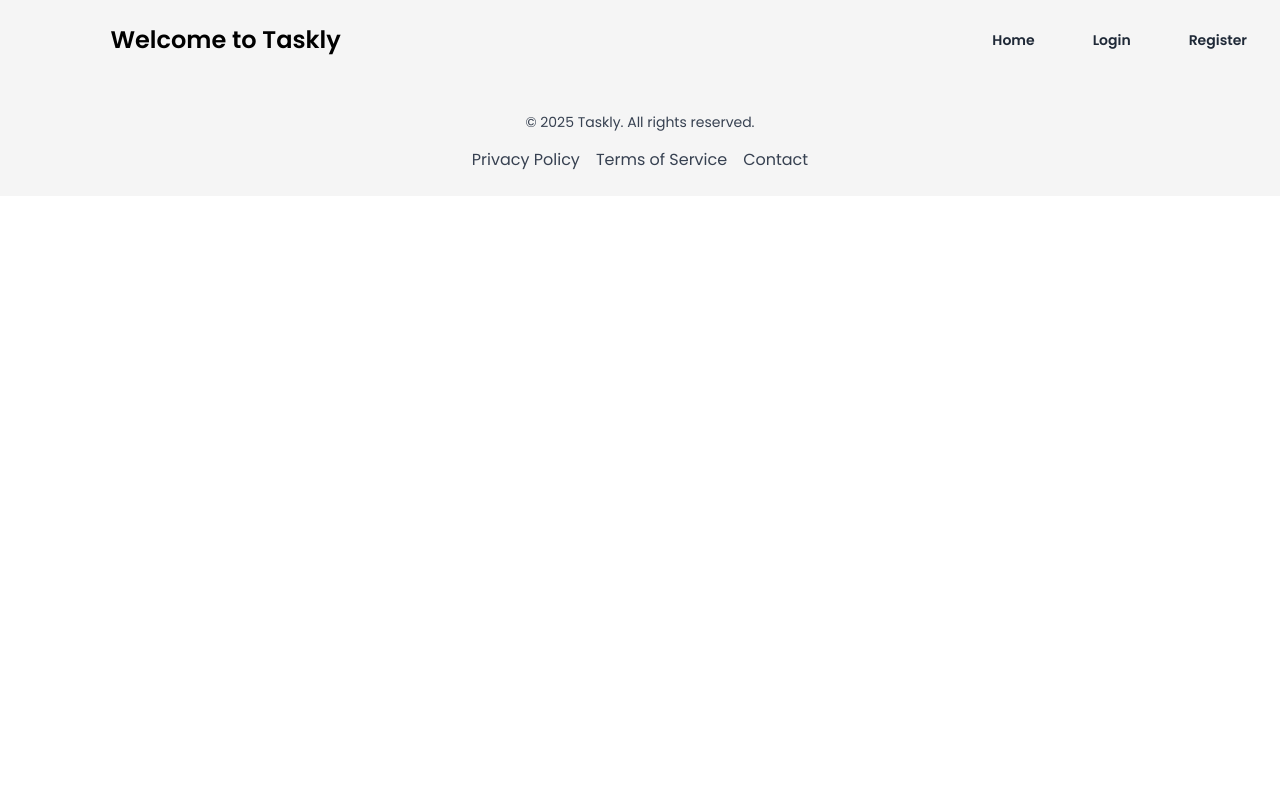
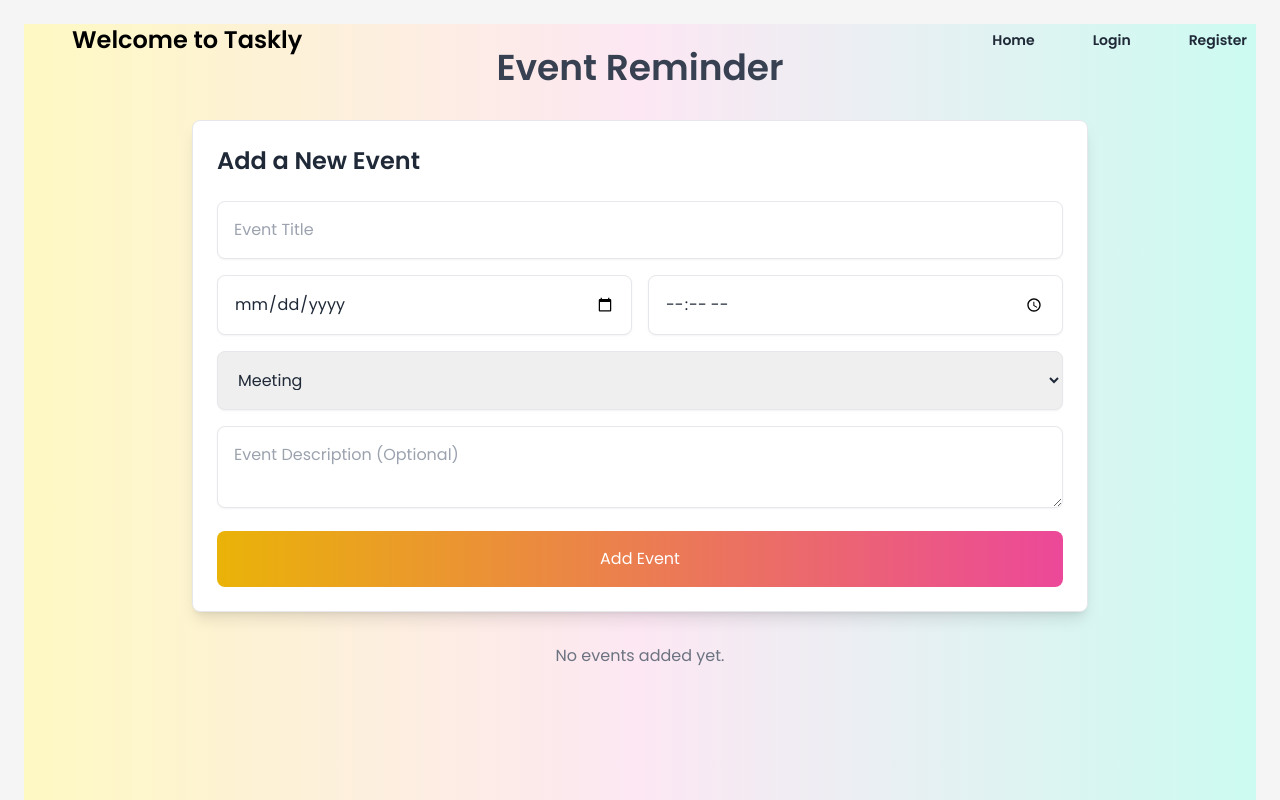
Before and after one commit to EnidaHebib/ToDo_app, a React (Vite) app in the folder frontend/: page /event-reminder in a window 1280 px wide. Shown: the top 800 px of the page. Built offline with nearby package versions, Linux system fonts and the light colour scheme.

Commit message:
addedFeatures

```diff
--- a/frontend/src/App.jsx
+++ b/frontend/src/App.jsx
@@ -7,7 +7,9 @@ import Register from "./pages/Register";
 import TaskForm from "./components/TaskForm";
 import UpdateTask from "./components/UpdateTask";
 import CalendarView from "./pages/CalendarView";
-import Notepad from "./pages/Notepad"; // Import Notepad
+import Notepad from "./pages/Notepad";
+import EventReminder from "./pages/EventReminder";
+import Personal from "./pages/Personal"; // Import Personal.jsx here
 import Footer from "./components/Footer";
 
 function App() {
@@ -34,7 +36,9 @@ function App() {
           <Route path="/add-task" element={<TaskForm />} />
           <Route path="/update-task/:id" element={<UpdateTask />} />
           <Route path="/calendar" element={<CalendarView />} />
-          <Route path="/notepad" element={<Notepad />} /> {/* Notepad route added */}
+          <Route path="/notepad" element={<Notepad />} />
+          <Route path="/event-reminder" element={<EventReminder />} />
+          <Route path="/personal" element={<Personal />} /> {/* Add the route for Personal.jsx */}
         </Routes>
       </div>
       <Footer />
--- a/frontend/src/components/Nav.jsx
+++ b/frontend/src/components/Nav.jsx
@@ -33,13 +33,13 @@ const Nav = () => {
   };
 
   return (
-    <nav className="bg-transparent text-gray-800 p-4 font-sans fixed w-full top-0 left-0 z-10">
+    <nav className="bg-transparent text-gray-800 p-4 font-sans w-full top-0 left-0 z-10 fixed">
       <div className="container mx-auto flex justify-between items-center">
-        <h1 className="text-2xl font-cursive font-semibold" style={{ marginLeft: '2.5cm', color: 'black' }}>
+        <h1 className="text-2xl font-cursive font-semibold" style={{ marginLeft: '3.5rem', color: 'black' }}>
           {user ? `Hello, ${user.name}` : "Welcome to Taskly"}
         </h1>
 
-        <div className="space-x-6">
+        <div className="space-x-6 ml-auto">
           <Link to="/" className="btn btn-ghost hover:bg-hover">Home</Link>
           {user ? (
             <>
--- a/frontend/src/components/TaskBoard.jsx
+++ b/frontend/src/components/TaskBoard.jsx
@@ -151,7 +151,7 @@ const TaskBoard = () => {
 
   return (
     <div className="p-6 flex flex-col items-center">
-      <h1 className="text-3xl font-bold mb-6">Notepad</h1>
+      <h1 className="text-3xl font-bold mb-4">Notepad</h1> {/* Adjusted margin-bottom */}
       <div className="flex justify-center gap-6 w-full max-w-5xl">
         {renderColumn("To Start", "bg-gray-100")}
         {renderColumn("In Progress", "bg-yellow-100")}
--- a/frontend/src/components/TaskForm.jsx
+++ b/frontend/src/components/TaskForm.jsx
@@ -4,77 +4,107 @@ const TaskForm = () => {
   const [taskTitle, setTaskTitle] = useState("");
   const [taskDescription, setTaskDescription] = useState("");
   const [taskDueDate, setTaskDueDate] = useState("");
-  const [tasks, setTasks] = useState([]); // Store tasks in local state
+  const [taskPriority, setTaskPriority] = useState("medium");
+  const [tasks, setTasks] = useState([]);
 
   const handleSubmit = (e) => {
     e.preventDefault();
-    // Add task to state
     const newTask = {
       title: taskTitle,
       description: taskDescription,
       dueDate: taskDueDate,
-      id: Date.now(), // Unique id for each task (you can use a database in the future)
+      priority: taskPriority,
+      id: Date.now(),
     };
     setTasks([...tasks, newTask]);
-    // Clear the input fields
     setTaskTitle("");
     setTaskDescription("");
     setTaskDueDate("");
+    setTaskPriority("medium");
   };
 
   return (
-    <div className="w-full max-w-lg mx-auto p-6">
-      <h2 className="text-xl mb-4">Add New Task</h2>
-      <form onSubmit={handleSubmit} className="space-y-4">
+    <div className="w-full max-w-3xl mx-auto p-6 bg-white rounded-lg shadow-lg">
+      <h2 className="text-2xl font-semibold mb-6 text-center text-gray-700">Create New Task</h2>
+
+      <form onSubmit={handleSubmit} className="space-y-6">
         <div>
-          <label htmlFor="title" className="block">Task Title</label>
+          <label htmlFor="title" className="text-lg text-gray-700">Task Title</label>
           <input
             type="text"
             id="title"
             value={taskTitle}
             onChange={(e) => setTaskTitle(e.target.value)}
-            className="w-full p-2 border"
+            className="w-full p-3 border rounded-lg text-gray-800 focus:ring-2 focus:ring-green-600"
+            placeholder="Enter task title"
+            required
           />
         </div>
+
         <div>
-          <label htmlFor="description" className="block">Description</label>
+          <label htmlFor="description" className="text-lg text-gray-700">Description</label>
           <textarea
             id="description"
             value={taskDescription}
             onChange={(e) => setTaskDescription(e.target.value)}
-            className="w-full p-2 border"
+            className="w-full p-3 border rounded-lg text-gray-800 focus:ring-2 focus:ring-green-600"
+            placeholder="Describe the task"
+            rows="4"
           ></textarea>
         </div>
+
         <div>
-          <label htmlFor="dueDate" className="block">Due Date</label>
+          <label htmlFor="dueDate" className="text-lg text-gray-700">Due Date</label>
           <input
             type="date"
             id="dueDate"
             value={taskDueDate}
             onChange={(e) => setTaskDueDate(e.target.value)}
-            className="w-full p-2 border"
+            className="w-full p-3 border rounded-lg text-gray-800 focus:ring-2 focus:ring-green-600"
+            required
           />
         </div>
-        <button type="submit" className="mt-4 py-2 px-4 bg-gray-300 text-black rounded">
+
+        <div>
+          <label htmlFor="priority" className="text-lg text-gray-700">Priority</label>
+          <select
+            id="priority"
+            value={taskPriority}
+            onChange={(e) => setTaskPriority(e.target.value)}
+            className="w-full p-3 border rounded-lg text-gray-800 focus:ring-2 focus:ring-green-600"
+          >
+            <option value="low">Low</option>
+            <option value="medium">Medium</option>
+            <option value="high">High</option>
+          </select>
+        </div>
+
+        {/* Submit Button */}
+        <button
+          type="submit"
+          className="w-full py-3 bg-orange-300 text-white text-xl rounded-lg hover:bg-orange-400 transition-all"
+        >
           Add Task
         </button>
       </form>
 
-      <h2 className="mt-6 text-xl">Tasks</h2>
-      <ul className="space-y-2">
+      {/* Display Tasks */}
+      <h2 className="mt-8 text-xl font-semibold text-gray-700">Your Tasks</h2>
+      <ul className="space-y-4 mt-4">
         {tasks.map((task) => (
-          <li key={task.id} className="border p-4 flex justify-between items-center">
+          <li key={task.id} className={`border p-4 rounded-lg flex justify-between items-center ${task.priority === "high" ? 'bg-red-100' : task.priority === "medium" ? 'bg-yellow-100' : 'bg-green-100'}`}>
             <div>
-              <h3 className="font-semibold">{task.title}</h3>
-              <p>{task.description}</p>
-              <p className="text-sm text-gray-500">Due: {task.dueDate}</p>
+              <h3 className="font-semibold text-xl">{task.title}</h3>
+              <p className="text-sm text-gray-600">{task.description}</p>
+              <p className="text-xs text-gray-500">Due: {task.dueDate}</p>
+              <p className="text-xs text-gray-500">Priority: {task.priority}</p>
             </div>
             <div>
-              <button className="bg-blue-500 text-white py-1 px-4 rounded mr-2">
+              <button className="bg-yellow-500 text-white py-1 px-4 rounded-md mr-2">
                 Update
               </button>
               <button
-                className="bg-red-500 text-white py-1 px-4 rounded"
+                className="bg-red-500 text-white py-1 px-4 rounded-md"
                 onClick={() => {
                   setTasks(tasks.filter((t) => t.id !== task.id));
                 }}
--- a/frontend/src/pages/EventReminder.jsx
+++ b/frontend/src/pages/EventReminder.jsx
@@ -1,11 +1,146 @@
-// src/pages/EventReminder.js
+import { useState } from "react";
+
+// For color-coding events based on category
+const eventCategories = ["Meeting", "Birthday", "Holiday", "Other"];
+
 const EventReminder = () => {
-    return (
-      <div>
-        <h1 className="text-3xl font-semibold mb-6">Event Reminders</h1>
-        {/* Add your event reminder functionality here */}
-      </div>
-    );
+  const [events, setEvents] = useState([]);
+  const [event, setEvent] = useState({
+    title: "",
+    date: "",
+    time: "",
+    category: "Meeting", // Default category
+    description: "",
+  });
+
+  // Handle form changes
+  const handleChange = (e) => {
+    setEvent({ ...event, [e.target.name]: e.target.value });
   };
 
-  export default EventReminder;
+  // Handle form submission to add new event
+  const handleAddEvent = () => {
+    if (!event.title || !event.date || !event.time) {
+      alert("Please fill in all required fields.");
+      return;
+    }
+
+    setEvents([...events, event]);
+    setEvent({ title: "", date: "", time: "", category: "Meeting", description: "" });
+  };
+
+  // Handle event deletion
+  const handleDeleteEvent = (index) => {
+    const updatedEvents = events.filter((_, i) => i !== index);
+    setEvents(updatedEvents);
+  };
+
+  // Color-code events based on category
+  const getEventCategoryColor = (category) => {
+    switch (category) {
+      case "Meeting":
+        return "bg-amber-500"; // Warm amber
+      case "Birthday":
+        return "bg-pink-500"; // Warm pink
+      case "Holiday":
+        return "bg-teal-500"; // Warm teal
+      default:
+        return "bg-orange-500"; // Default warm orange
+    }
+  };
+
+  return (
+    <div className="p-6 bg-gradient-to-r from-yellow-100 via-pink-100 to-teal-100 min-h-screen">
+      <h2 className="text-4xl font-semibold text-center text-gray-700 mb-8">Event Reminder</h2>
+
+      {/* Form for Adding Events */}
+      <div className="max-w-4xl mx-auto p-6 border bg-white rounded-lg shadow-lg space-y-6">
+        <h3 className="text-2xl font-semibold text-gray-800 mb-4">Add a New Event</h3>
+
+        <div className="space-y-4">
+          <input
+            type="text"
+            name="title"
+            placeholder="Event Title"
+            value={event.title}
+            onChange={handleChange}
+            className="w-full p-4 border rounded-lg shadow-sm focus:outline-none focus:ring-2 focus:ring-yellow-500"
+          />
+          <div className="flex space-x-4">
+            <input
+              type="date"
+              name="date"
+              value={event.date}
+              onChange={handleChange}
+              className="w-full p-4 border rounded-lg shadow-sm focus:outline-none focus:ring-2 focus:ring-yellow-500"
+            />
+            <input
+              type="time"
+              name="time"
+              value={event.time}
+              onChange={handleChange}
+              className="w-full p-4 border rounded-lg shadow-sm focus:outline-none focus:ring-2 focus:ring-yellow-500"
+            />
+          </div>
+          <select
+            name="category"
+            value={event.category}
+            onChange={handleChange}
+            className="w-full p-4 border rounded-lg shadow-sm focus:outline-none focus:ring-2 focus:ring-yellow-500"
+          >
+            {eventCategories.map((category) => (
+              <option key={category} value={category}>
+                {category}
+              </option>
+            ))}
+          </select>
+          <textarea
+            name="description"
+            placeholder="Event Description (Optional)"
+            value={event.description}
+            onChange={handleChange}
+            className="w-full p-4 border rounded-lg shadow-sm focus:outline-none focus:ring-2 focus:ring-yellow-500"
+          ></textarea>
+
+          <button
+            onClick={handleAddEvent}
+            className="w-full bg-gradient-to-r from-yellow-500 to-pink-500 text-white py-4 rounded-lg hover:bg-gradient-to-l focus:outline-none"
+          >
+            Add Event
+          </button>
+        </div>
+      </div>
+
+      {/* Displaying List of Events */}
+      <div className="max-w-4xl mx-auto mt-8 space-y-4">
+        {events.length === 0 ? (
+          <p className="text-center text-gray-500">No events added yet.</p>
+        ) : (
+          events.map((event, index) => (
+            <div
+              key={index}
+              className={`border p-4 rounded-lg shadow-lg flex justify-between items-center ${getEventCategoryColor(event.category)} text-white`}
+            >
+              <div>
+                <h3 className="text-xl font-semibold">{event.title}</h3>
+                <p>{event.category} - {event.date} at {event.time}</p>
+                <p>{event.description}</p>
+              </div>
+              <div className="flex space-x-4">
+                <button
+                  onClick={() => handleDeleteEvent(index)}
+                  className="text-red-500 hover:text-red-700"
+                >
+                  Delete
+                </button>
+                <button className="text-yellow-300 hover:text-yellow-500">Edit</button> {/* Placeholder for edit */}
+              </div>
+            </div>
+          ))
+        )}
+      </div>
+    </div>
+  );
+};
+
+export default EventReminder;
```
Also changed, not shown: frontend/src/components/Dashboard.jsx (+9 -9 lines), frontend/src/pages/Notepad.jsx (+10 -3 lines), frontend/src/pages/Personal.jsx (+74 -0 lines).
